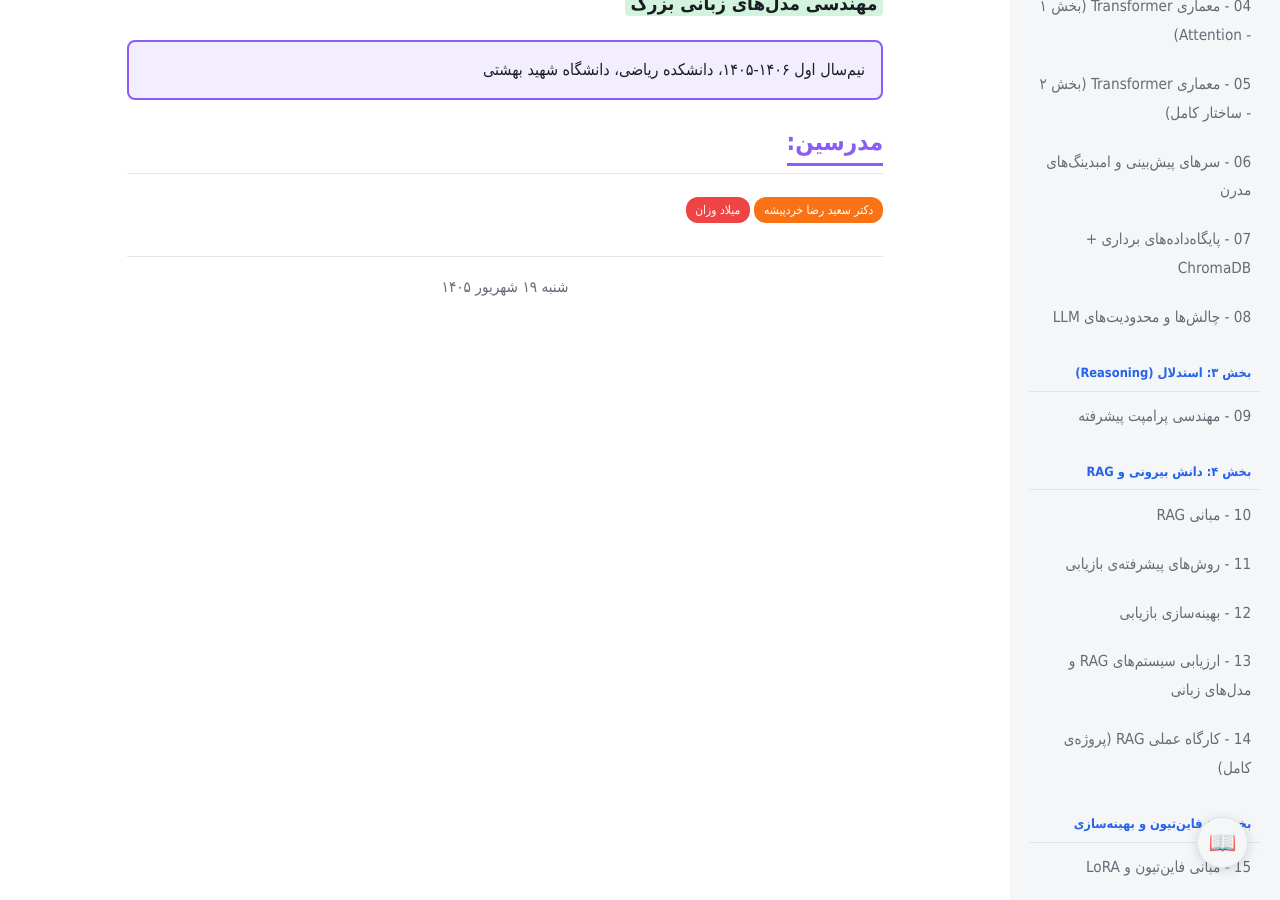
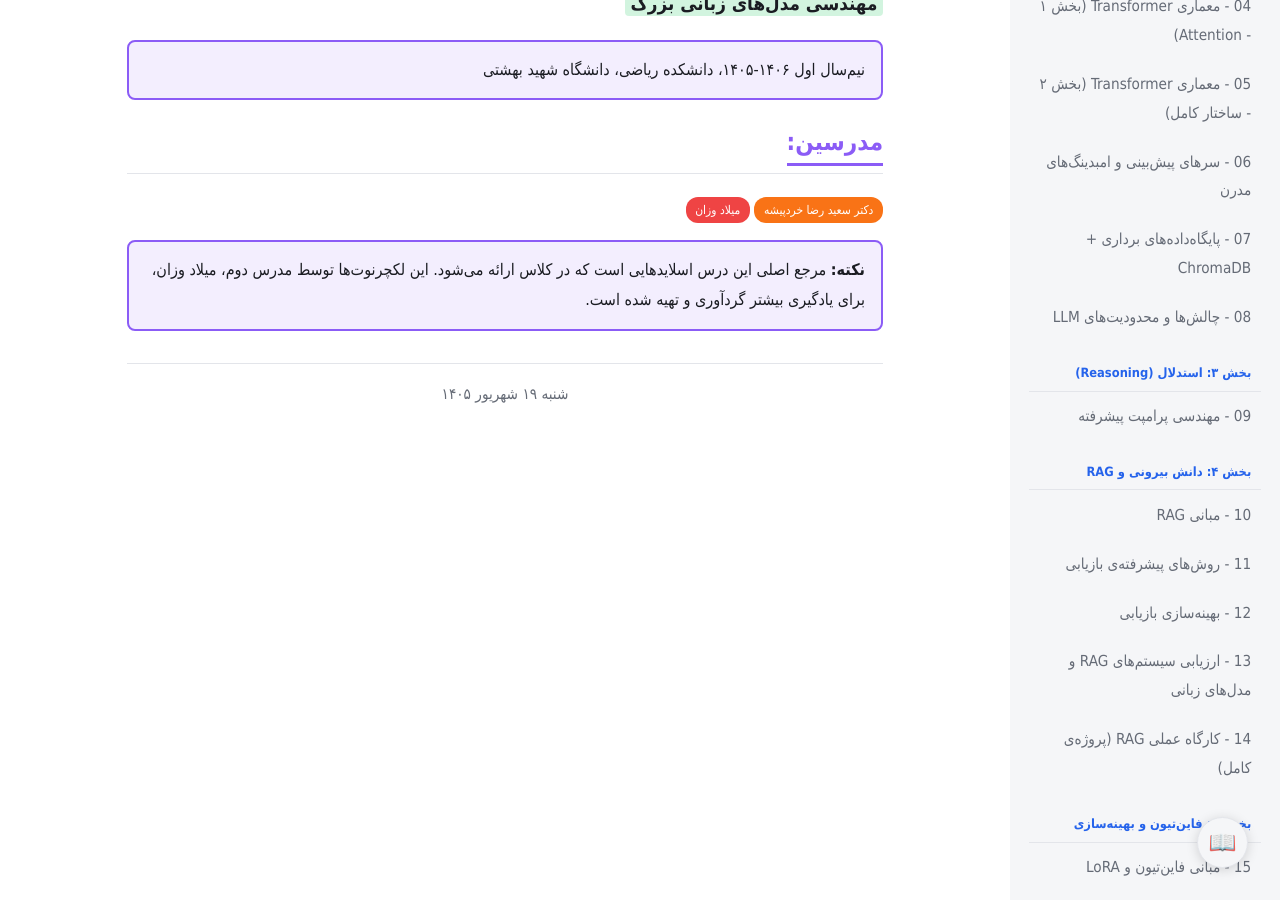
Before and after one commit to sbu-llm/notes, a Jekyll site: the page built from index.md, in a window 1280 px wide and 900 px high, scrolled down 471 px. Built offline with Jekyll 4.4.1, drawn with Linux system fonts in a browser that asks for light colours; a style sheet for code colours, icons or effects is not loaded.

Commit message:
Update index.md

```diff
--- a/index.md
+++ b/index.md
@@ -22,6 +22,9 @@ title: خانه
 
 
 
+<div class="box-purple">
+  <strong>نکته:</strong> مرجع اصلی این درس اسلایدهایی است که در کلاس ارائه می‌شود. این لکچرنوت‌ها توسط مدرس دوم، میلاد وزان، برای یادگیری بیشتر گردآوری و تهیه شده است.
+</div>
 
 </div>
 
@@ -40,6 +43,13 @@ title: خانه
 
 <span class="tag-orange">Dr. Saeed Reza Kheradpisheh</span>
 <span class="tag-red">Milad Vazan</span>
+
+
+
+<div class="box-purple">
+  <strong>Note:</strong> The primary reference for this course is the slides presented in class. These lecture notes have been compiled and prepared by the second instructor, Milad Vazan, for further learning.
+</div>
+
 </div>
 
 
```
